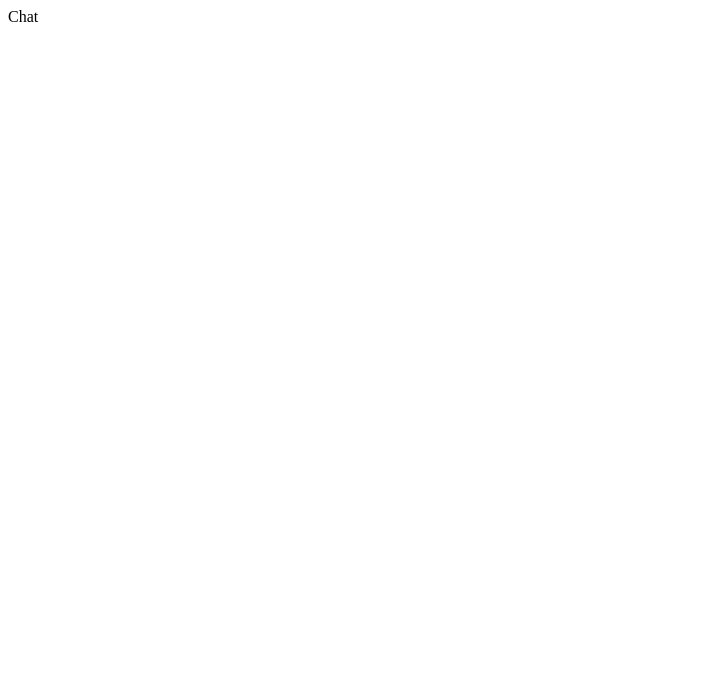
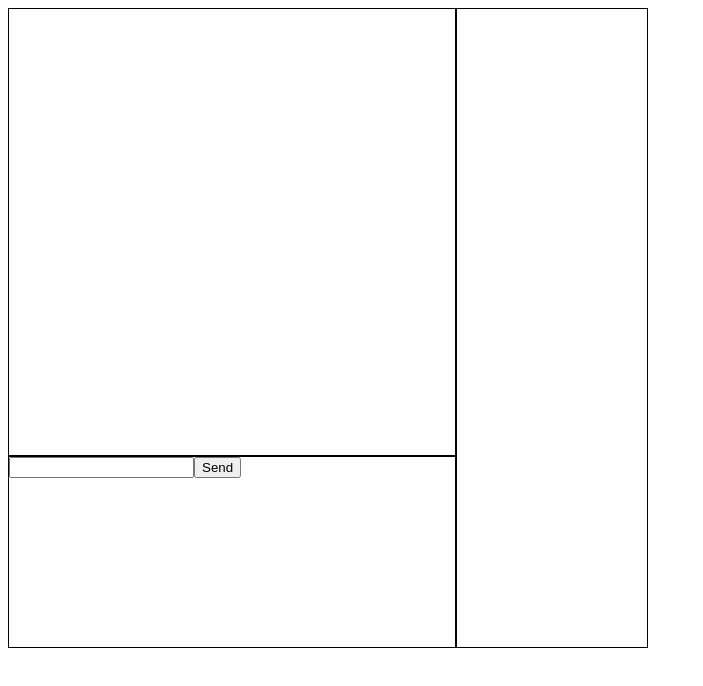
Before and after one commit to EhoodGoren/Chat-room, a React (Create React App) app in the folder client/: page /chat in a window 1280 px wide. Shown: the top 686 px of the page, without its empty margins (0-703 px from the left). Built offline with nearby package versions, Linux system fonts and the light colour scheme.

Commit message:
Created basic client template to work with

```diff
--- /dev/null
+++ b/client/src/Chat.css
@@ -0,0 +1,17 @@
+#chat-screen {
+    height: 80vh;
+    width: 50vw;
+    display: grid;
+    grid-template-columns: repeat(10, 1fr);
+    grid-template-rows: repeat(10, 1fr);
+    grid-column-gap: 0px;
+    grid-row-gap: 0px;
+}
+
+#messages { grid-area: 8 / 1 / 11 / 8; }
+#participants { grid-area: 1 / 8 / 11 / 11; }
+#message-write { grid-area: 1 / 1 / 8 / 8; }
+
+.chat-components {
+    border: 1px black solid;
+}
--- a/client/src/Chat.jsx
+++ b/client/src/Chat.jsx
@@ -1,7 +1,15 @@
 import React from 'react';
+import './Chat.css';
 
 export default function Chat(props) {
     return (
-        <div>Chat</div>
+        <div id='chat-screen'>
+            <div id='messages' className='chat-components'>
+                <input id='user-message'></input>
+                <button id='send-message'>Send</button>
+            </div>
+            <div id='participants' className='chat-components'></div>
+            <div id='message-write' className='chat-components'></div>
+        </div>
     )
 }
--- a/client/src/Login.jsx
+++ b/client/src/Login.jsx
@@ -1,7 +1,14 @@
-import React from 'react';
+import React, { useRef } from 'react';
 
 export default function Login(props) {
+    const inputEl = useRef(null);
+    const submitUsername = () => {
+        console.log(inputEl.current.value);
+    }
     return (
-        <div>Login</div>
+        <div id='login-form'>
+            <input ref={inputEl} id='username' placeholder='Enter username'></input>
+            <button id='submit-username' onClick={submitUsername}>Submit</button>
+        </div>
     )
 }
```
